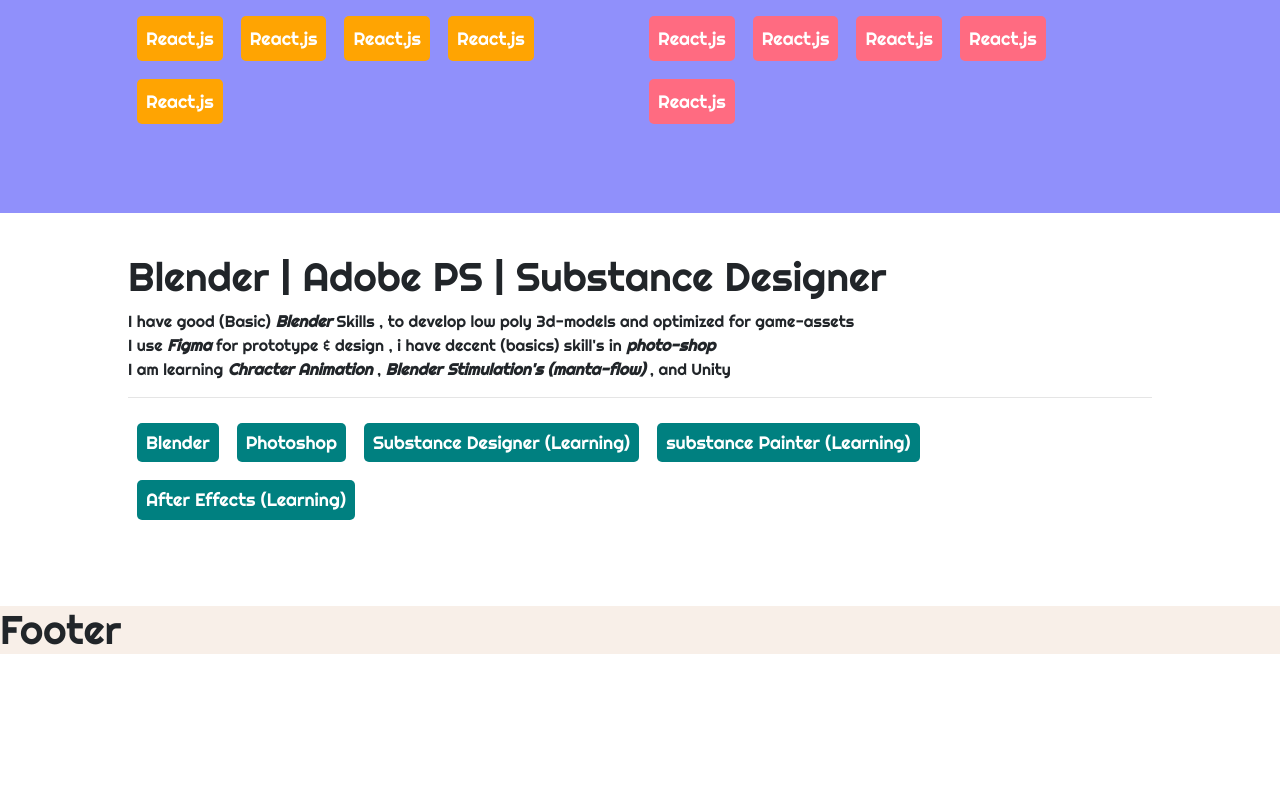
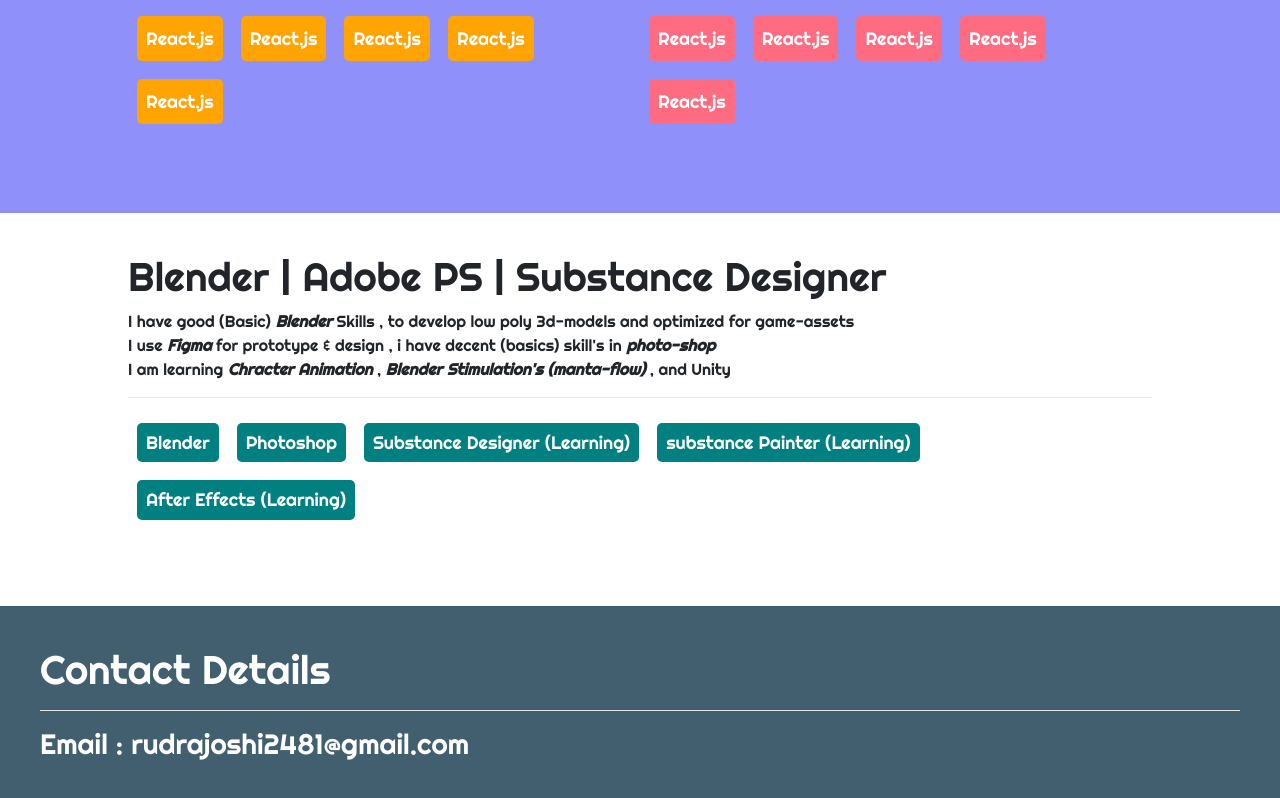
Before and after one commit to rudrajoshi2481/rudrajoshi-V-3.0.1, a React (Create React App) app: page / in a window 1280 px wide. Shown: the part 945-1743 px from the top of the page. Before the commit the page ends 1607 px from the top, so only its background shows below. Built offline with nearby package versions, Linux system fonts and the light colour scheme.

Commit message:
footer added

```diff
--- a/src/App.js
+++ b/src/App.js
@@ -4,6 +4,8 @@
 import "./styles/FullStackInfo.css";
 import "./styles/Body.css";
 import "./styles/DesignSkills.css"
+import "./styles/Footer.css"
+
 import { NavLink } from "react-bootstrap";
 
 function App() {
@@ -11,6 +13,7 @@
     <div className="App">
       <Header />
       <Body />
+      {/* To add lines of thoughts in full stack Secton  */}
       <FullStackInfo />
       <DesignSkill />
       <Footer />
@@ -20,8 +23,12 @@
 
 const Footer = () => {
   return(
-    <footer>
-      <h1>Footer</h1>
+    <footer className="footer-container">
+        <div className="footer-main-div">
+            <h1>Contact Details</h1>
+            <hr color="white" />
+            <h3> Email : rudrajoshi2481@gmail.com</h3>
+        </div>
     </footer>
   )
 }
--- /dev/null
+++ b/src/styles/Footer.css
@@ -0,0 +1,11 @@
+.footer-container{
+
+    background-color: #425F70;
+    color: white;
+    /* background-color: aquamarine;    */
+    padding:5vh 0vh ;
+}
+
+.footer-main-div{
+    margin: 0 5vh;
+}
```
